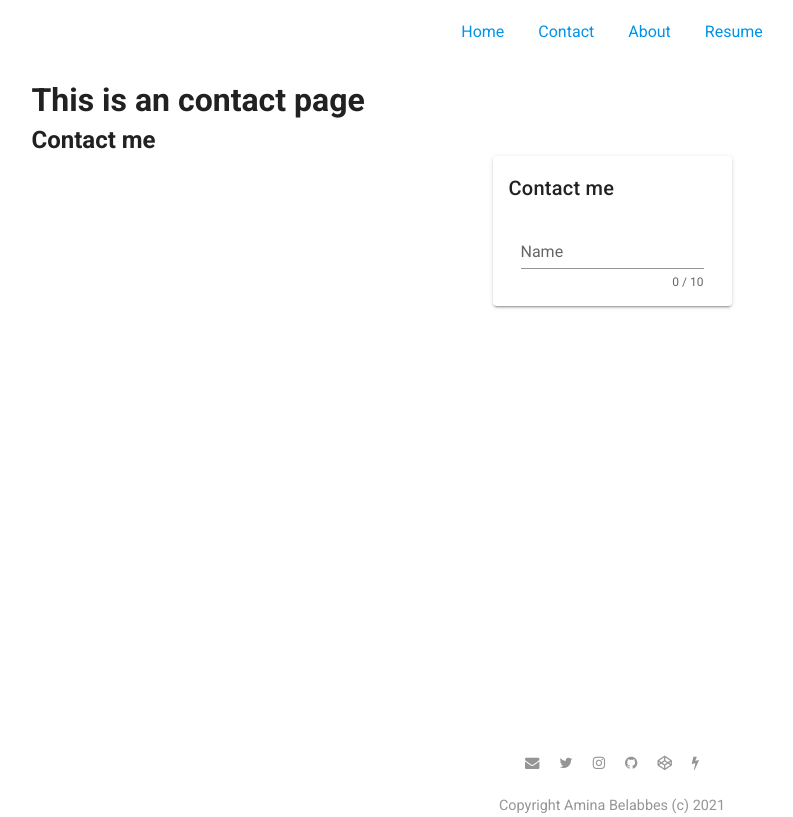
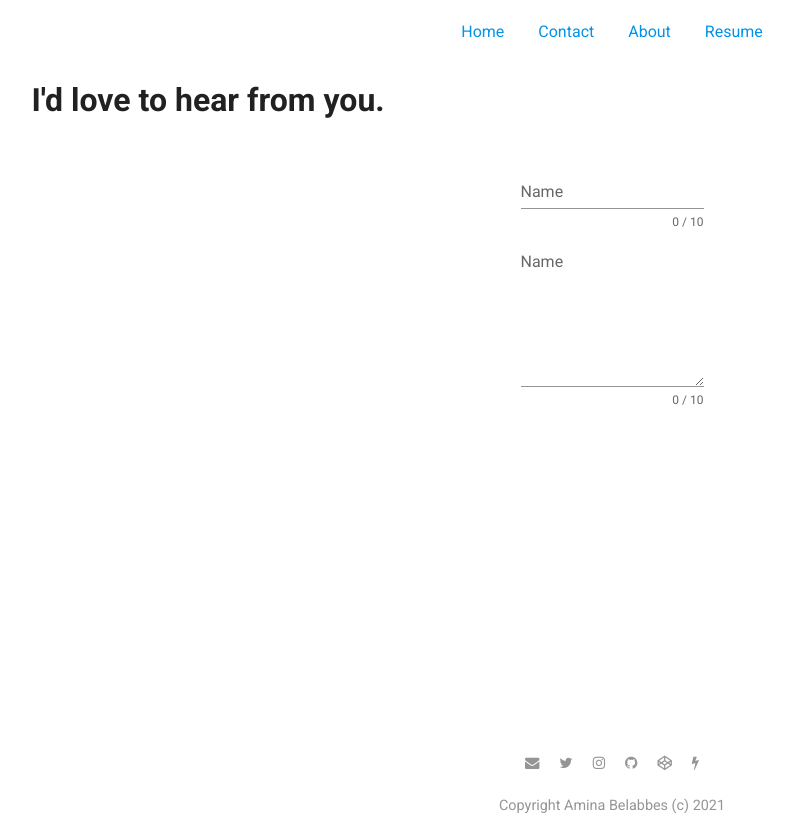
Before and after one commit to Programina/2021-portfolio, a Vue app: page /gamification-app in a window 1280 px wide. Shown: the whole page, without its empty margins (28-821 px from the left). Built offline with nearby package versions, Linux system fonts and the light colour scheme.

Commit message:
update images

```diff
--- a/src/components/FirstProject.vue
+++ b/src/components/FirstProject.vue
@@ -97,6 +97,7 @@ export default {
         title: "Habit App",
         href: "/habit-app",
         imgSrc: "habitApp.png",
+        imgMblSrc: "habit.png",
         height: 200,
         description: "My personal project for an app to create long-term habits. The problem was to think of a target audience other than myself, to find the right layout and sequence of content.",
         tags: [
@@ -117,6 +118,8 @@ export default {
         title: "Fitness App",
         href: "/fitness-app",
         imgSrc: "fitnessapp.png",
+        imgMblSrc: "pareto.png",
+        description: 'Eiusmod in labore est consequat dolore ea voluptate pariatur ad dolore incididunt labore irure. Mollit culpa cillum exercitation in laborum amet eu. Minim ipsum nostrud nulla labore anim. Reprehenderit nisi adipisicing incididunt esse consequat dolore Lorem labore aute irure occaecat quis. Culpa elit commodo voluptate nisi. Eu sint occaecat ex adipisicing eu duis ipsum nostrud proident duis.',
         height: 200,
         tags: [
           {
@@ -132,10 +135,13 @@ export default {
         ],
       },
       {
-        id: 4,
+        id: 3,
         title: "RSS Feed App",
         href: "/gamification-app",
         imgSrc: "rssApp.png",
+        imgMblSrc: "rssApp.png",
+        description: 'Eiusmod in labore est consequat dolore ea voluptate pariatur ad dolore incididunt labore irure. Mollit culpa cillum exercitation in laborum amet eu. Minim ipsum nostrud nulla labore anim. Reprehenderit nisi adipisicing incididunt esse consequat dolore Lorem labore aute irure occaecat quis. Culpa elit commodo voluptate nisi. Eu sint occaecat ex adipisicing eu duis ipsum nostrud proident duis.',
+        height: 200,
         tags: [
           {
             tag: "Development",
@@ -154,10 +160,12 @@ export default {
         ],
       },
       {
-        id: 5,
+        id: 4,
         title: "Pareto App",
         href: "/pareto-app",
         imgSrc: "pareto.png",
+        imgMblSrc: "pareto.png",
+        description: 'Eiusmod in labore est consequat dolore ea voluptate pariatur ad dolore incididunt labore irure. Mollit culpa cillum exercitation in laborum amet eu. Minim ipsum nostrud nulla labore anim. Reprehenderit nisi adipisicing incididunt esse consequat dolore Lorem labore aute irure occaecat quis. Culpa elit commodo voluptate nisi. Eu sint occaecat ex adipisicing eu duis ipsum nostrud proident duis.',
         height: 200,
         tags: [
           {
--- a/src/components/MobileContent.vue
+++ b/src/components/MobileContent.vue
@@ -10,7 +10,7 @@
       <v-card>
         <v-img
           height="250"
-          :src="require('@/assets/' + card.imgSrc + '')"
+          :src="require('@/assets/' + card.imgMblSrc + '')"
         ></v-img>
 
         <v-card-title>{{ card.title }}</v-card-title>
--- a/src/views/Contact.vue
+++ b/src/views/Contact.vue
@@ -2,13 +2,12 @@
   <v-container class="contact">
     <v-row>
       <v-col class="mb-5" cols="12">
-        <h1>This is an contact page</h1>
-        <h2 class="headline font-weight-bold mb-3">Contact me</h2>
+        <h1>I'd love to hear from you.</h1>
+        <br/>
+        <br/>
         <v-row justify="center">
           <div class="subheading mx-6" target="_blank" width="100%">
-            <v-card>
-              <v-card-title>Contact me</v-card-title>
-              <v-card-text>
+
                 <v-form class="px-3">
                   <v-text-field
                       v-model="name"
@@ -17,10 +16,15 @@
                       label="Name"
                       required
                     ></v-text-field>
+                    <v-textarea
+                      v-model="description"
+                      :counter="10"
+                      :error-messages="errors"
+                      label="Name"
+                      required
+                    ></v-textarea>
 
                 </v-form>
-              </v-card-text>
-            </v-card>
           </div>
         </v-row>
       </v-col>
```
Also changed, not shown: src/assets/habit.png (added).
